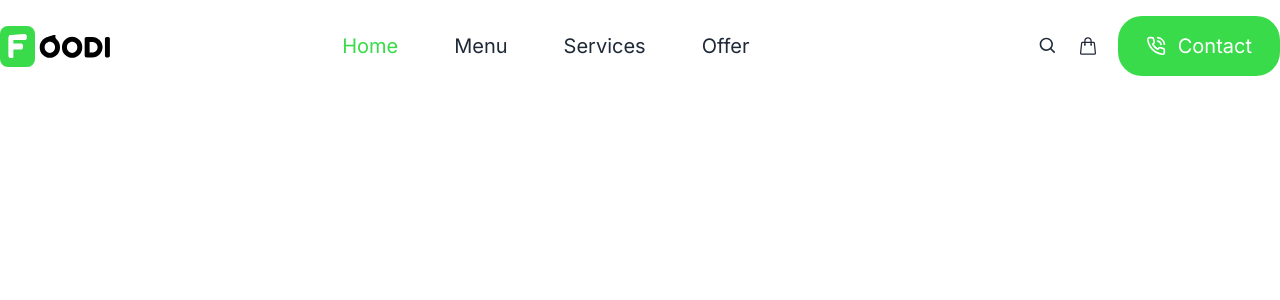
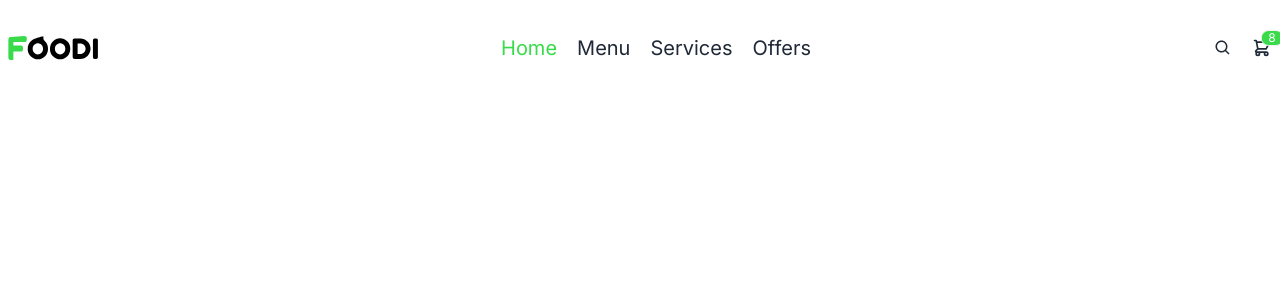
Before and after one commit to introtoxicXXl/foodie-app, a React (Vite) app: page / in a window 1280 px wide. Shown: the top 300 px of the page. Built offline with nearby package versions, Linux system fonts and the light colour scheme.

Commit message:
header responsive done

```diff
--- a/src/components/Header/Header.css
+++ b/src/components/Header/Header.css
@@ -3,6 +3,5 @@ nav a.active{
 }
 
 nav a:hover{
-    color: #39DB4A;
     transition: all 0.2s;
 }
--- a/src/components/Header/Header.jsx
+++ b/src/components/Header/Header.jsx
@@ -3,30 +3,54 @@ import F from '../../assets/F.svg';
 import oodi from '../../assets/oodi.svg';
 import { LuPhoneCall } from 'react-icons/lu';
 import { BiSearch } from 'react-icons/bi';
-import { HiOutlineShoppingBag } from 'react-icons/hi2';
 import './Header.css';
 
 const Header = () => {
     return (
-        <nav className='flex items-center justify-between'>
-            <Link to='/' className='flex cursor-pointer'>
-                <img className="p-2 rounded-lg mr-1 bg-[#39DB4A]" src={F} alt="" />
-                <img className="" src={oodi} alt="" />
-            </Link>
-            <div>
-                <ul>
-                    <NavLink to='/' className='mr-14 text-xl font-medium'>Home</NavLink>
-                    <NavLink to='/menu' className='mr-14 text-xl font-medium'>Menu</NavLink>
-                    <NavLink to='/services' className='mr-14 text-xl font-medium'>Services</NavLink>
-                    <NavLink to='/offers' className='mr-14 text-xl font-medium'>Offer</NavLink>
-                </ul>
-            </div>
-            <div className='flex items-center'>
-                <BiSearch className='mr-5 text-xl'></BiSearch>
-                <HiOutlineShoppingBag className='mr-5 text-xl'></HiOutlineShoppingBag>
-                <Link to='/contact'>
-                    <button className='flex items-center bg-[#39DB4A] text-xl px-7 py-4 rounded-3xl text-white'><LuPhoneCall className='mr-3'></LuPhoneCall> Contact</button>
-                </Link>
+        <nav>
+            <div className="navbar justify-between">
+                <div className=" justify-center lg:hidden">
+                    <div className="dropdown">
+                        <label tabIndex={0} className="btn btn-ghost lg:hidden">
+                            <svg xmlns="http://www.w3.org/2000/svg" className="h-5 w-5" fill="none" viewBox="0 0 24 24" stroke="currentColor"><path strokeLinecap="round" strokeLinejoin="round" strokeWidth="2" d="M4 6h16M4 12h8m-8 6h16" /></svg>
+                        </label>
+                        <ul tabIndex={0} className="space-y-2 flex flex-col dropdown-content mt-3 z-[1] p-2 shadow bg-base-100 rounded-box w-52">
+                            <li><NavLink to='/'>Home</NavLink></li>
+                            <li>
+                                <NavLink to='/menu'>Menu</NavLink>
+                            </li>
+                            <li><NavLink to='/services'>Services</NavLink></li>
+                            <li><NavLink to='/offers'>Offers</NavLink></li>
+                            <li>
+                                <Link className=''>
+                                    <button className='flex items-center bg-[#39DB4A] hover:bg-[#39DB4A] btn lg:btn-lg md:btn-md btn-sm rounded-3xl text-white'><LuPhoneCall className=''></LuPhoneCall> Contact</button>
+                                </Link>
+                            </li>
+                        </ul>
+                    </div>
+                </div>
+                <a className="flex justify-center lg:justify-start">
+                    <img src={F} alt="" />
+                    <img src={oodi} alt="" />
+                </a>
+                <div className="hidden lg:flex">
+                    <ul className="space-x-5 menu-horizontal px-1">
+                        <NavLink className='text-xl font-medium hover:text-[#39DB4A]' to='/'>Home</NavLink>
+                        <NavLink className='text-xl font-medium hover:text-[#39DB4A]' to='/menu'>Menu</NavLink>
+                        <NavLink className='text-xl font-medium hover:text-[#39DB4A]' to='/services'>Services</NavLink>
+                        <NavLink className='text-xl font-medium hover:text-[#39DB4A]' to='/offers'>Offers</NavLink>
+                    </ul>
+                </div>
+                <div className="lg:justify-end lg:flex lg:space-x-5 md:space-x-3 space-x-3 text-lg">
+                    <BiSearch class></BiSearch>
+                    <div className="indicator">
+                        <svg xmlns="http://www.w3.org/2000/svg" className="h-5 w-5" fill="none" viewBox="0 0 24 24" stroke="currentColor"><path strokeLinecap="round" strokeLinejoin="round" strokeWidth="2" d="M3 3h2l.4 2M7 13h10l4-8H5.4M7 13L5.4 5M7 13l-2.293 2.293c-.63.63-.184 1.707.707 1.707H17m0 0a2 2 0 100 4 2 2 0 000-4zm-8 2a2 2 0 11-4 0 2 2 0 014 0z" /></svg>
+                        <span className="badge badge-sm indicator-item bg-[#39DB4A] text-white">8</span>
+                    </div>
+                    <Link className='lg:visible md:visible hidden'>
+                        <button className='flex items-center bg-[#39DB4A] hover:bg-[#39DB4A] btn lg:btn-lg md:btn-md btn-sm rounded-3xl text-white'><LuPhoneCall className=''></LuPhoneCall> Contact</button>
+                    </Link>
+                </div>
             </div>
         </nav>
     );
```
Also changed, not shown: src/assets/F.svg.
